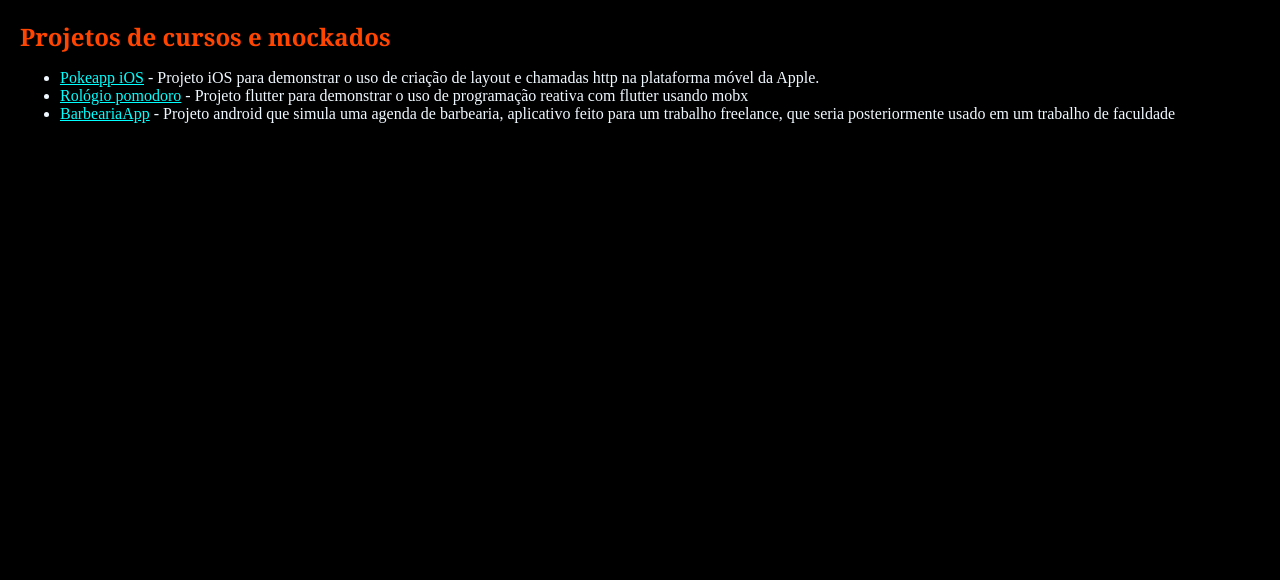
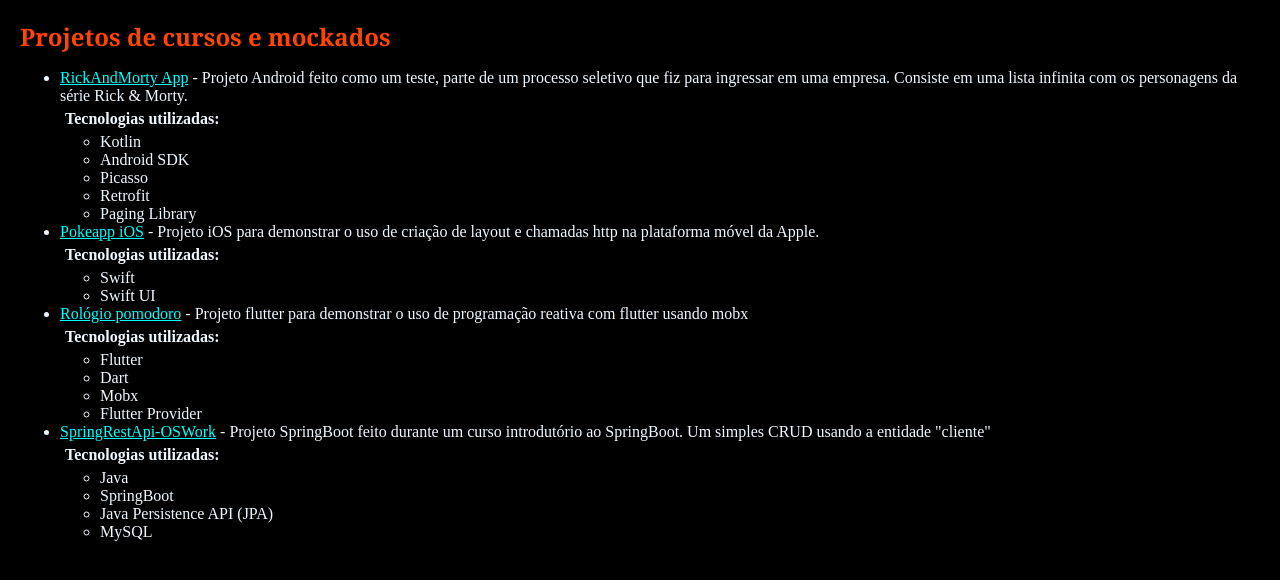
Before and after one commit to Dracorike/sobre-mim, a plain HTML site: page res/html/micro_pages/portfolio.html in a window 1280 px wide. Drawn offline with Linux system fonts and the light colour scheme.

Commit message:
Portifolio detalhado

```diff
--- a/res/html/micro_pages/portfolio.html
+++ b/res/html/micro_pages/portfolio.html
@@ -13,19 +13,65 @@
     <h1>Projetos de cursos e mockados</h3>
         <ul>
             <li>
+                <div>
+                    <a href="https://github.com/Dracorike/RickAndMortyapp" target="_top">RickAndMorty App</a>
+                    -
+                    <span>Projeto Android feito como um teste, parte de um processo seletivo que fiz para ingressar em
+                        uma empresa. Consiste em uma lista infinita com os personagens da série Rick & Morty.</span>
+
+                    <h4 style="margin: 5px;">Tecnologias utilizadas:</h4>
+                    <ul>
+                        <li>Kotlin</li>
+                        <li>Android SDK</li>
+                        <li>Picasso</li>
+                        <li>Retrofit</li>
+                        <li>Paging Library</li>
+                    </ul>
+                </div>
+            </li>
+            <li>
+                <div>
                     <a href="https://github.com/Dracorike/Pokeapp-ios" target="_top">Pokeapp iOS</a>
                     -
-            <span>Projeto iOS para demonstrar o uso de criação de layout e chamadas http na plataforma móvel da Apple.</span>
+                    <span>Projeto iOS para demonstrar o uso de criação de layout e chamadas http na plataforma móvel da
+                        Apple.</span>
+                    <br />
+                    <h4 style="margin: 5px;">Tecnologias utilizadas:</h4>
+                    <ul>
+                        <li>Swift</li>
+                        <li>Swift UI</li>
+                    </ul>
+                </div>
             </li>
             <li>
+                <div>
                     <a href="https://github.com/Dracorike/pomodoro" target="_top">Rológio pomodoro</a>
                     -
                     <span>Projeto flutter para demonstrar o uso de programação reativa com flutter usando mobx</span>
+                    <h4 style="margin: 5px;">Tecnologias utilizadas:</h4>
+                    <ul>
+                        <li>Flutter</li>
+                        <li>Dart</li>
+                        <li>Mobx</li>
+                        <li>Flutter Provider</li>
+                    </ul>
+                </div>
             </li>
             <li>
-            <a href="https://github.com/Dracorike/BarbeariaApp" target="_top">BarbeariaApp</a>
+                <div>
+                    <a href="https://github.com/Dracorike/SpringRestApi-OSWork" target="_top">SpringRestApi-OSWork</a>
                     -
-            <span>Projeto android que simula uma agenda de barbearia, aplicativo feito para um trabalho freelance, que seria posteriormente usado em um trabalho de faculdade</span>
+                    <span>Projeto SpringBoot feito durante um curso introdutório ao SpringBoot. Um simples CRUD usando a
+                        entidade "cliente"</span>
+
+                    <h4 style="margin: 5px;">Tecnologias utilizadas:</h4>
+                    <ul>
+                        <li>Java</li>
+                        <li>SpringBoot</li>
+                        <li>Java Persistence API (JPA)</li>
+                        <li>MySQL</li>
+                    </ul>
+                </div>
             </li>
         </ul>
 </body>
```
Lines whose indentation alone changed are shown as unchanged.
